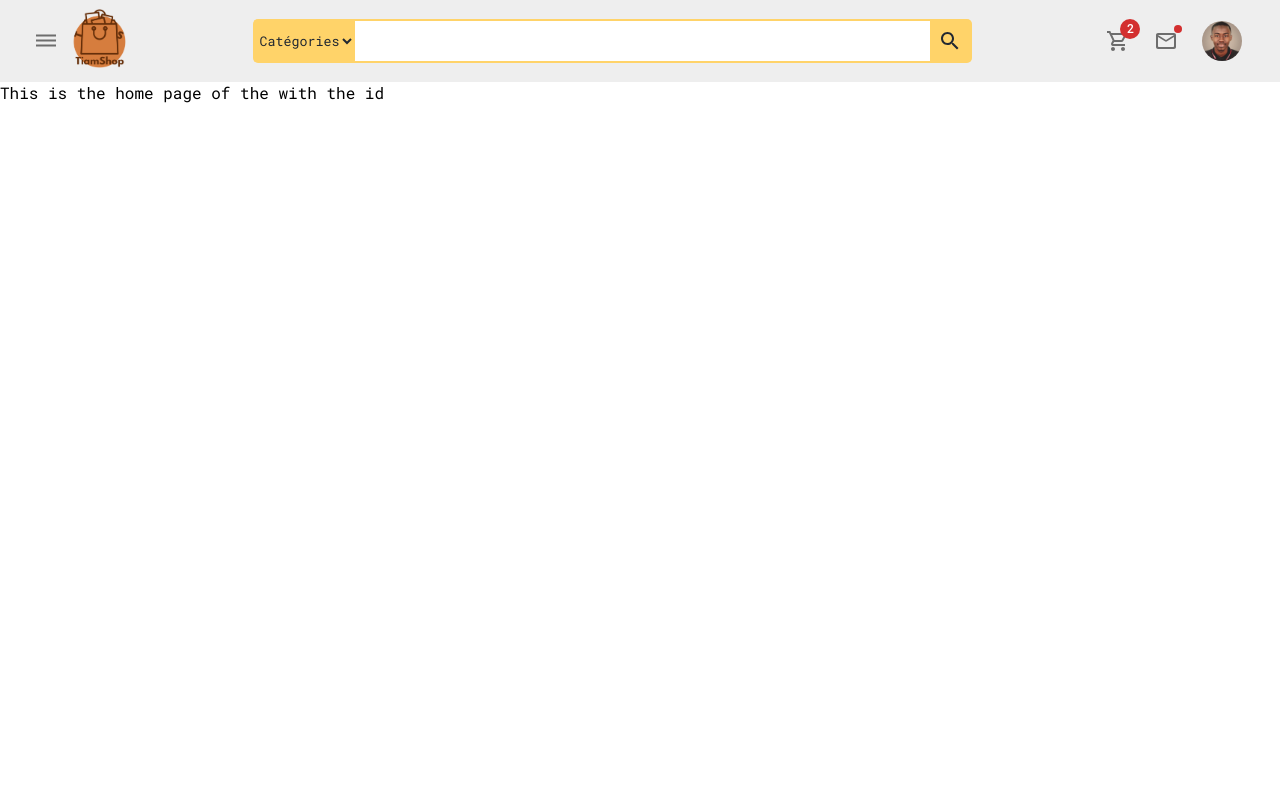
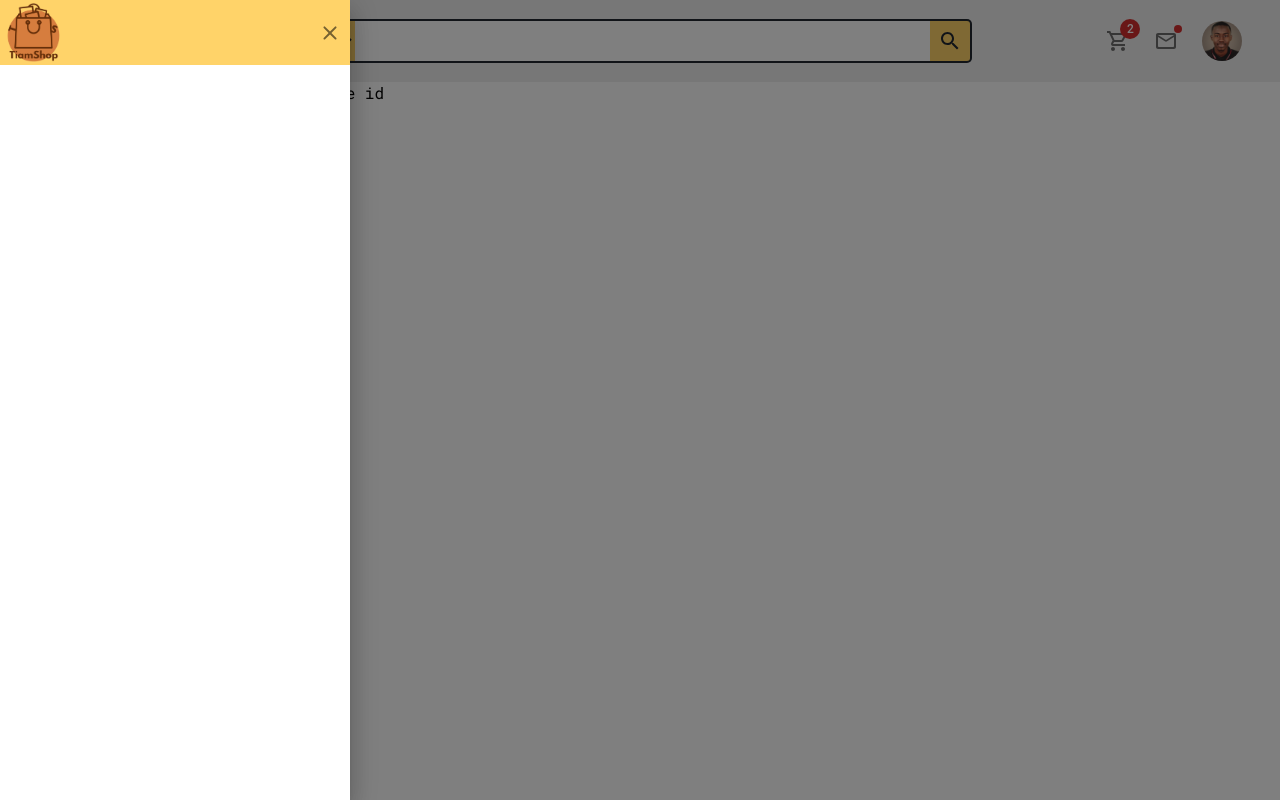
Before and after one commit to harounatiambou00/e-ilimigui, a React (Create React App) app: page / in a window 1280 px wide. Both pictures are taken after a click on the button 45 px from the left and 40 px from the top of the page. Built offline with nearby package versions, Linux system fonts and the light colour scheme.

Commit message:
Leftbar drawer

```diff
--- a/src/App.jsx
+++ b/src/App.jsx
@@ -1,4 +1,4 @@
-import React from 'react'
+import React, { useState } from 'react'
 import { Routes, Route } from 'react-router-dom'
 
 import "aos/dist/aos.css";
@@ -6,11 +6,15 @@ import "aos/dist/aos.css";
 import {Admin, AdminHome, AdminLogin, AdminRegister} from './pages/admin'
 import {User, Home, SignIn, SignUp} from './pages/user'
 import { Navbar } from './components';
+import LeftBar from './components/LeftBar/LeftBar';
 
 const App = () => {
+
+  const [leftbarIsOpened,openLeftBar] = useState(false);
   return (
     <div>
-        <Navbar />
+        <Navbar leftbarIsOpened={leftbarIsOpened} openLeftBar={openLeftBar}/>
+        <LeftBar leftbarIsOpened={leftbarIsOpened} openLeftBar={openLeftBar} />
         <Routes>
             <Route path='/' element={<User />}>
                 <Route index path='' element={<Home />} />
--- /dev/null
+++ b/src/components/LeftBar/LeftBar.jsx
@@ -0,0 +1,37 @@
+import { Avatar, Box, Drawer, IconButton, Typography } from '@mui/material';
+import React from 'react'
+
+import useStyles from './styles';
+
+import Logo from '../../assets/images/Logo.png';
+import { ClearRounded } from '@mui/icons-material';
+
+const LeftBar = ({leftbarIsOpened, openLeftBar}) => {
+    const classes = useStyles();
+
+  return (
+    <Box>
+        <Drawer
+            anchor="left"
+            open={leftbarIsOpened}
+            onClose={() => openLeftBar(!leftbarIsOpened)}
+            className={classes.leftBar}
+        >
+            <div className={classes.drawerContent}>
+                <div className={classes.leftBarHeader}>
+                    <img
+                        alt='logo'
+                        src={Logo}
+                        width='65px'
+                    />
+                    <IconButton>
+                        <ClearRounded onClick={() => openLeftBar(!leftbarIsOpened)}/>
+                    </IconButton>
+                </div>
+            </div>
+        </Drawer>
+    </Box>
+  )
+}
+
+export default LeftBar
--- /dev/null
+++ b/src/components/LeftBar/styles.js
@@ -0,0 +1,22 @@
+import { makeStyles } from "@material-ui/core";
+
+export default makeStyles((theme) => ({
+    leftBar : {
+        minWidth : '40%',
+    },
+    drawerContent : {
+        [theme.breakpoints.up("md")] : {
+            width : 350,
+        },
+        [theme.breakpoints.down("md")] : {
+            width : 250,
+        },
+    },
+    leftBarHeader : {
+        display : 'flex',
+        justifyContent : 'space-between',
+        alignItems : 'center',
+        backgroundColor : '#FFD369',
+    }
+
+}));
--- a/src/components/Navbar/BrandAndLeftBarIcon/BrandAndLeftBarIcon.jsx
+++ b/src/components/Navbar/BrandAndLeftBarIcon/BrandAndLeftBarIcon.jsx
@@ -8,12 +8,14 @@ import { IconButton } from '@mui/material';
 import Logo from '../../../assets/images/Logo.png'
 
 
-const BrandAndLeftBarIcon = () => {
+const BrandAndLeftBarIcon = ({leftbarIsOpened, openLeftBar}) => {
     const classes = useStyles();
 
   return (
     <div className = {classes.brandAndLeftBarIcon}>
-        <IconButton>
+        <IconButton
+            onClick={() => openLeftBar(!leftbarIsOpened)}
+        >
             <Dehaze />
         </IconButton>
         <div>
--- a/src/components/Navbar/MediumAndLargeScreensSearchBar/MediumAndLargeScreensSearchBar.jsx
+++ b/src/components/Navbar/MediumAndLargeScreensSearchBar/MediumAndLargeScreensSearchBar.jsx
@@ -10,6 +10,12 @@ const MediumAndLargeScreensSearchBar = () => {
     <div className={classes.mediumAndLargeScreensSearchBar}>
         <select className={classes.categorySelect}>
             <option value=''>Catégories</option>
+            <option value='manga'>Manga</option>
+            <option value='motivation'>Motivation</option>
+            <option value='education'>Education</option>
+            <option value='roman'>Roman</option>
+            <option value='article'>Article</option>
+            <option value='IT'>IT</option>
         </select>
         <input
             type='text'
--- a/src/components/Navbar/MediumAndLargeScreensSearchBar/styles.js
+++ b/src/components/Navbar/MediumAndLargeScreensSearchBar/styles.js
@@ -15,15 +15,15 @@ export default makeStyles((theme) => ({
         width:'100%',
         borderLeft : 'none',
         borderRight : 'none',
-        border : "2px solid #FFD369",
+        border : "2px solid #222831",
         outline : 'none',
         paddingLeft : '2%',
-        color : '#222831'
+        color : '#222831',
     },
     categorySelect : {
         borderRadius : 0,
         borderRight : 'none',
-        border : "2px solid #FFD369",
+        border : "2px solid #222831",
         backgroundColor : '#FFD369',
         borderTopLeftRadius : 5,
         borderBottomLeftRadius : 5,
@@ -31,7 +31,7 @@ export default makeStyles((theme) => ({
     },
     searchIconButton : {
         backgroundColor : '',
-        border : "2px solid #FFD369",
+        border : "2px solid #222831",
         borderTopRightRadius : 5,
         borderBottomRightRadius : 5,
         borderLeft : 'none',
--- a/src/components/Navbar/Navbar.jsx
+++ b/src/components/Navbar/Navbar.jsx
@@ -1,19 +1,20 @@
 import React from 'react'
+import LeftBar from '../LeftBar/LeftBar';
 import BrandAndLeftBarIcon from './BrandAndLeftBarIcon/BrandAndLeftBarIcon';
 import MediumAndLargeScreensSearchBar from './MediumAndLargeScreensSearchBar/MediumAndLargeScreensSearchBar';
 import NavIcons from './NavIcons/NavIcons';
 
 import useStyles from './styles'
 
-const Navbar = () => {
+const Navbar = ({leftbarIsOpened, openLeftBar}) => {
     const classes = useStyles();
   return (
     <div className={classes.navbar}>
-        <div className={classes.container}>
-            <BrandAndLeftBarIcon />
-            <MediumAndLargeScreensSearchBar />
-            <NavIcons />
-        </div>
+      <div className={classes.container}>
+          <BrandAndLeftBarIcon leftbarIsOpened={leftbarIsOpened} openLeftBar={openLeftBar}/>
+          <MediumAndLargeScreensSearchBar />
+          <NavIcons />
+      </div>
     </div>
   )
 }
```
